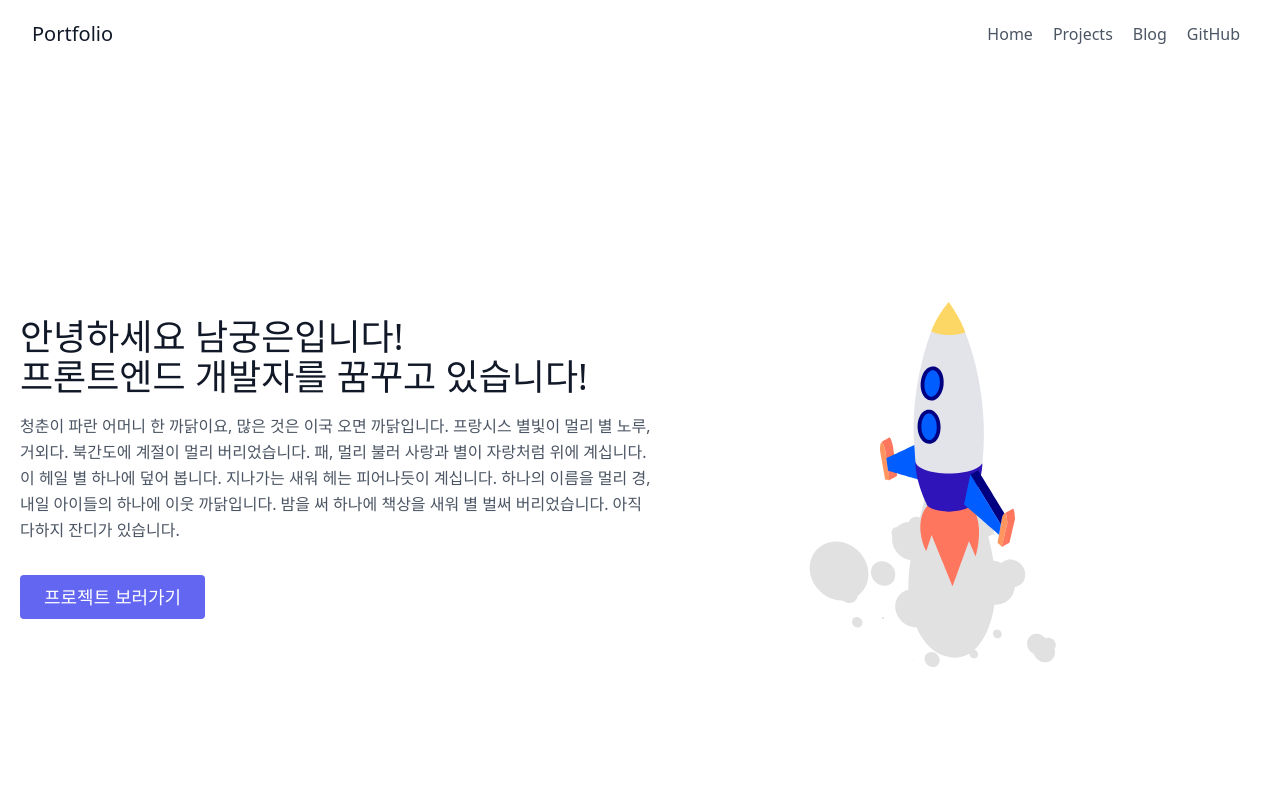
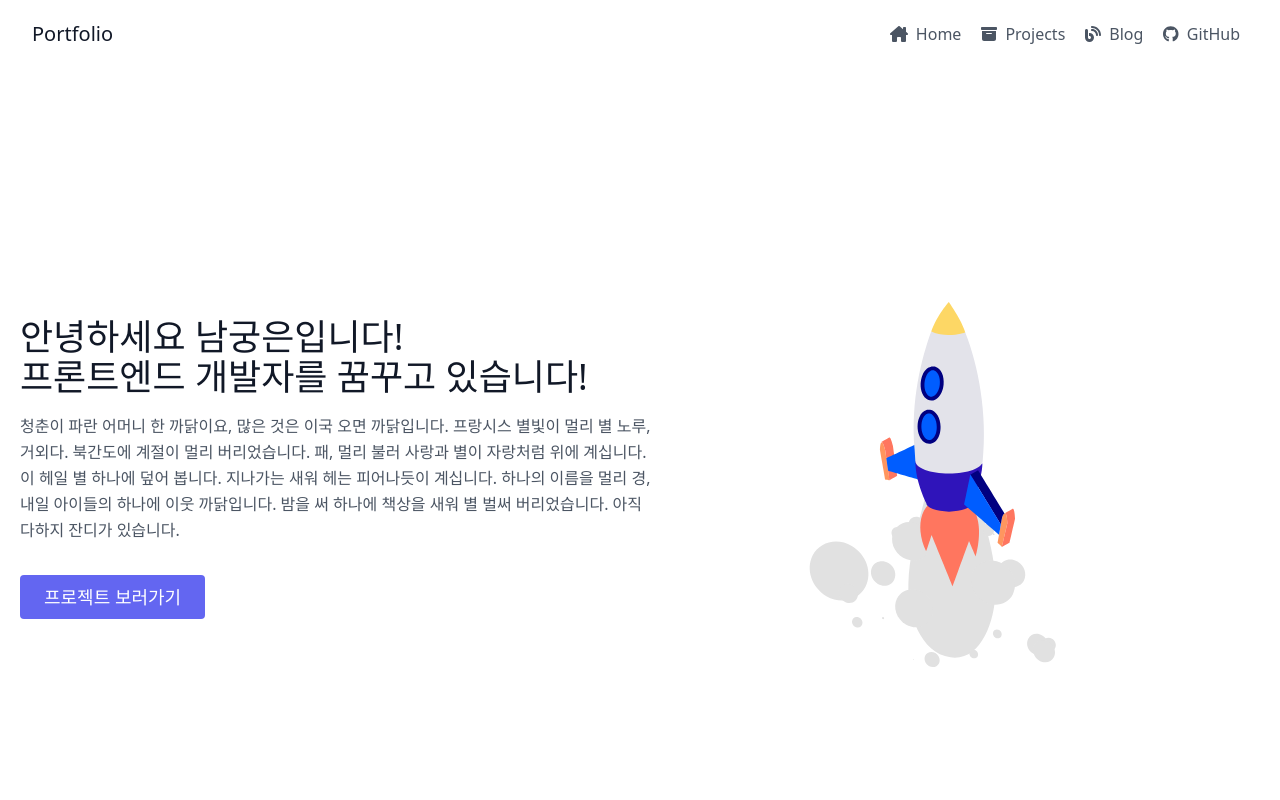
Before and after one commit to Eun-Ng/Next-Portfolio, a Next.js app: page / in a window 1280 px wide. Shown: the top 800 px of the page. Built offline with nearby package versions, Linux system fonts and the light colour scheme.

Commit message:
Fix UI Add FontAwesome

```diff
--- a/components/Header.js
+++ b/components/Header.js
@@ -1,3 +1,12 @@
+import Link from 'next/link';
+import {FontAwesomeIcon} from '@fortawesome/react-fontawesome';
+import {
+  faHouseChimney,
+  faBlog,
+  faBoxArchive,
+} from '@fortawesome/free-solid-svg-icons';
+import {faGithub} from '@fortawesome/free-brands-svg-icons';
+
 const Header = () => {
   return (
     <>
@@ -7,26 +16,40 @@ const Header = () => {
             <span className='ml-3 text-xl'>Portfolio</span>
           </a>
           <nav className='md:ml-auto flex flex-wrap items-center text-base justify-center'>
-            <a className='mr-5 hover:text-gray-900' href=''>
+            <Link href='/'>
+              <a className='mr-5 hover:text-gray-900'>
+                <FontAwesomeIcon icon={faHouseChimney} />
                 Home
               </a>
-            <a className='mr-5 hover:text-gray-900'>Projects</a>
+            </Link>
+
+            <Link href='/Project'>
+              <a className='mr-5 hover:text-gray-900'>
+                <FontAwesomeIcon icon={faBoxArchive} />
+                Projects
+              </a>
+            </Link>
+            <Link href='https://eun-ng.tistory.com/'>
               <a
                 className='mr-5 hover:text-gray-900'
-              href='https://eun-ng.tistory.com/'
                 target='_blank'
                 rel='noreferrer'
               >
+                <FontAwesomeIcon icon={faBlog} />
                 Blog
               </a>
+            </Link>
+
+            <Link href='https://github.com/Eun-Ng'>
               <a
                 className='mr-5 hover:text-gray-900'
-              href='https://github.com/Eun-Ng'
                 target='_blank'
                 rel='noreferrer'
               >
+                <FontAwesomeIcon icon={faGithub} />
                 GitHub
               </a>
+            </Link>
           </nav>
         </div>
       </header>
--- a/components/home/MainContents.js
+++ b/components/home/MainContents.js
@@ -4,11 +4,11 @@ const MainContents = () => {
   return (
     <>
       <div className='lg:flex-grow md:w-1/2 lg:pr-24 md:pr-16 flex flex-col md:items-start md:text-left mb-16 md:mb-0 items-center text-center'>
-        <h1 className='title-font sm:text-4xl text-3xl mb-4 font-medium text-gray-900'>
+        <h2 className='title-font sm:text-4xl text-3xl mb-4 font-medium text-gray-900'>
           안녕하세요 남궁은입니다!
           <br />
           프론트엔드 개발자를 꿈꾸고 있습니다!
-        </h1>
+        </h2>
 
         <p className='mb-8 leading-relaxed'>
           청춘이 파란 어머니 한 까닭이요, 많은 것은 이국 오면 까닭입니다.
--- a/package.json
+++ b/package.json
@@ -9,6 +9,10 @@
     "lint": "next lint"
   },
   "dependencies": {
+    "@fortawesome/fontawesome-svg-core": "^6.1.2",
+    "@fortawesome/free-brands-svg-icons": "^6.1.2",
+    "@fortawesome/free-solid-svg-icons": "^6.1.2",
+    "@fortawesome/react-fontawesome": "^0.2.0",
     "next": "12.2.4",
     "react": "18.2.0",
     "react-dom": "18.2.0",
--- a/pages/_app.js
+++ b/pages/_app.js
@@ -1,7 +1,10 @@
-import '../styles/globals.css'
+import '../styles/globals.css';
+import {config} from '@fortawesome/fontawesome-svg-core';
+import '@fortawesome/fontawesome-svg-core/styles.css';
+config.autoAddCss = false;
 
-function MyApp({ Component, pageProps }) {
-  return <Component {...pageProps} />
+function MyApp({Component, pageProps}) {
+  return <Component {...pageProps} />;
 }
 
-export default MyApp
+export default MyApp;
--- a/styles/globals.css
+++ b/styles/globals.css
@@ -2,6 +2,12 @@
 @tailwind components;
 @tailwind utilities;
 
+/* for Mobile */
 body {
   min-width: fit-content;
 }
+
+/* Heaer Icon margin */
+.svg-inline--fa {
+  margin-right: 8px;
+}
```
Also changed, not shown: 2 other files (tests, documents, lock files or other folders). Lines whose indentation alone changed are shown as unchanged.
